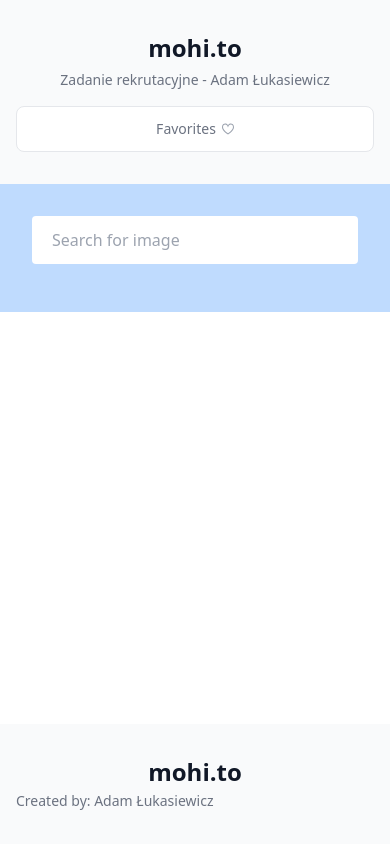
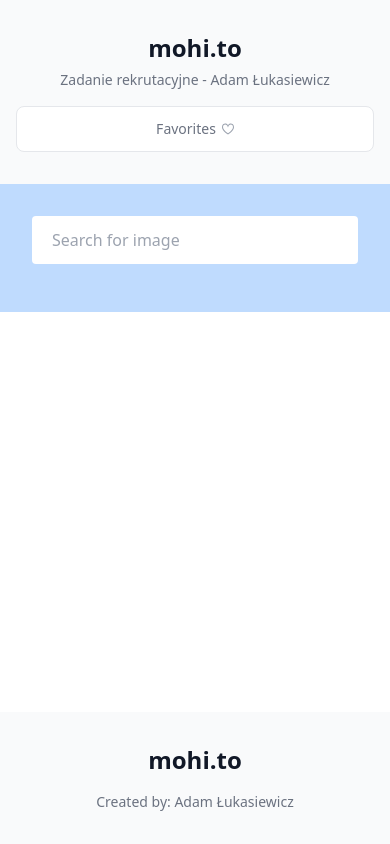
Before and after one commit to a-lukasiewicz/mohi.to, a Next.js app: page / in a window 390 px wide. Built offline with nearby package versions, Linux system fonts and the light colour scheme.

Commit message:
update Footer

```diff
--- a/components/Footer.tsx
+++ b/components/Footer.tsx
@@ -4,7 +4,7 @@
   return (
     <footer aria-label="Site Footer" className="bg-gray-50">
       <div className="mx-auto max-w-screen-xl px-4 py-8 sm:px-6 lg:px-8">
-        <div className="sm:flex sm:items-center sm:justify-between">
+        <div className="flex flex-col md:flex-row justify-center sm:items-center sm:justify-between">
           <div className="flex justify-center sm:justify-start">
             <Link href="/">
               <h1 className="text-2xl font-bold text-gray-900 sm:text-3xl">
```
